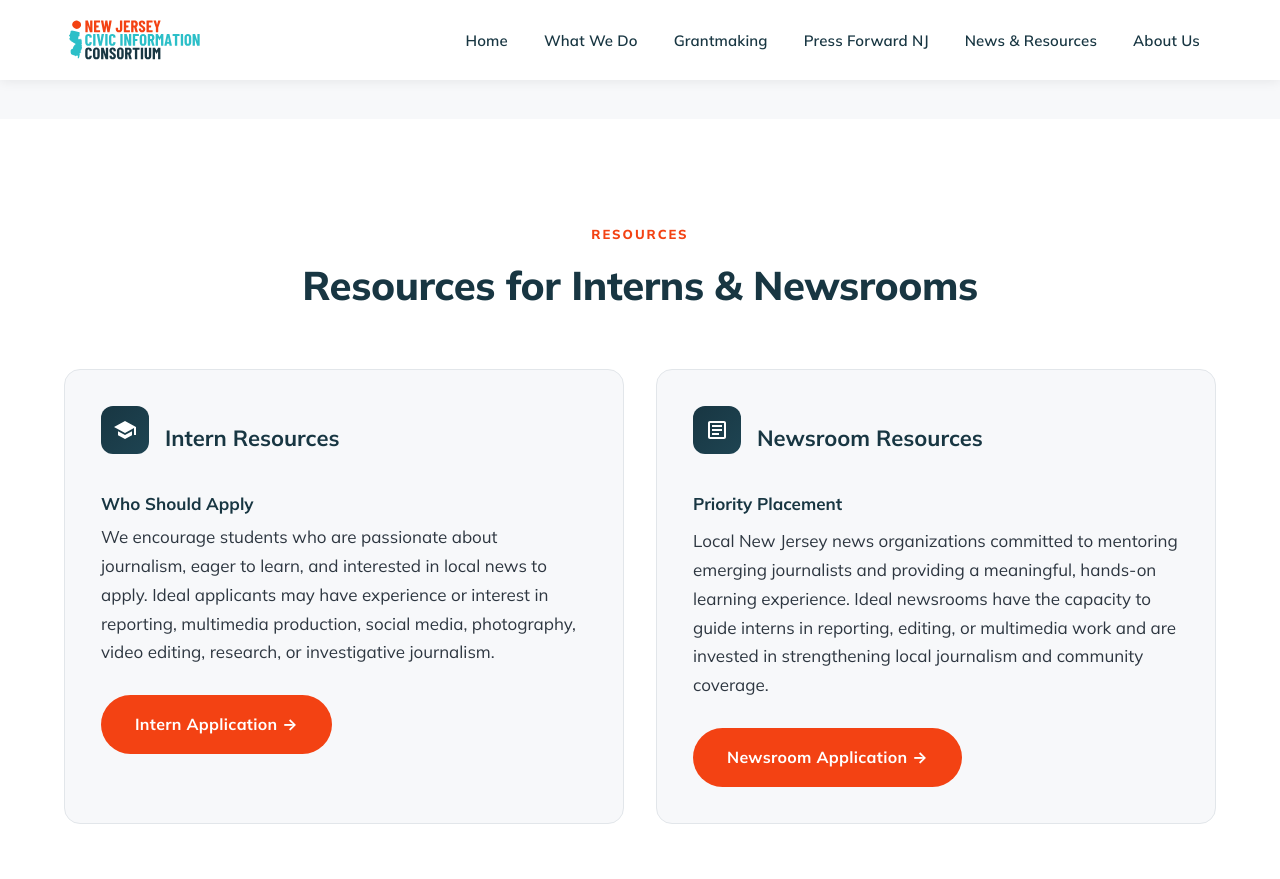
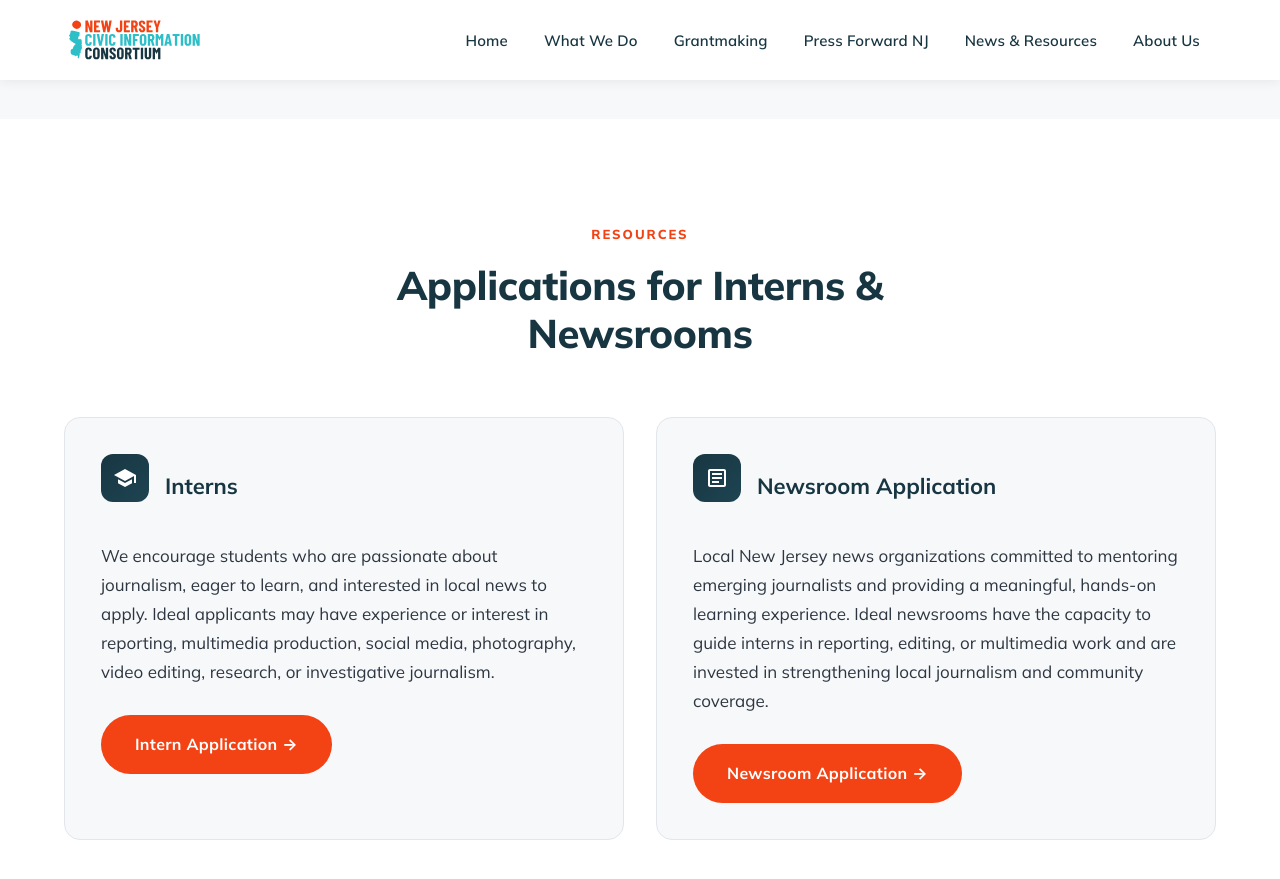
Before and after one commit to madi-mccool/njcivicinfo, a Jekyll site: the page built from docs/internship.html, in a window 1280 px wide and 900 px high, scrolled down 1652 px. Shown: the top 879 px of the window. Built offline with Jekyll 4.4.1, drawn with Linux system fonts in a browser that asks for light colours; some of the changed text lies outside the part shown.

Commit message:
Update internship.html

```diff
--- a/docs/internship.html
+++ b/docs/internship.html
@@ -8,8 +8,8 @@
 <!-- Page Hero -->
 <section class="page-hero page-hero-internship">
   <div class="page-hero-content">
-    <span class="hero-label">Internship Program</span>
-    <h1>Internship</h1>
+    <span class="hero-label">Applications Now Open!</span>
+    <h1>Internship Program</h1>
     <p class="page-hero-subtitle">Connecting New Jersey's local news organizations with talented university students through a statewide paid internship program.</p>
   </div>
 </section>
@@ -54,37 +54,35 @@
   </div>
 </section>
 
-<!-- Resources -->
+<!-- HOW TO APPLY -->
 <section class="content-section">
   <div class="content-container">
     <div class="section-header">
       <span class="section-label">Resources</span>
-      <h2>Resources for Interns &amp; Newsrooms</h2>
+      <h2>Applications for Interns &amp; Newsrooms</h2>
     </div>
     <div class="internship-resources-grid">
 
-      <!-- Intern Resources -->
+      <!-- Intern Application -->
       <div class="internship-resource-card">
         <div class="resource-card-header">
           <div class="resource-icon">
             <svg viewBox="0 0 24 24" xmlns="http://www.w3.org/2000/svg"><path d="M5 13.18v4L12 21l7-3.82v-4L12 17l-7-3.82zM12 3L1 9l11 6 9-4.91V17h2V9L12 3z"/></svg>
           </div>
-          <h3>Intern Resources</h3>
+          <h3>Interns</h3>
         </div>
-        <h4>Who Should Apply</h4>
         <p>We encourage students who are passionate about journalism, eager to learn, and interested in local news to apply. Ideal applicants may have experience or interest in reporting, multimedia production, social media, photography, video editing, research, or investigative journalism.</p>
         <a href="https://airtable.com/appxJGAj1AEA8YNsK/pagbkKx3Ff47GfPxe/form" target="_blank" rel="noopener" class="btn btn-primary" style="margin-top: 16px;">Intern Application &rarr;</a>
       </div>
 
-      <!-- Newsroom Resources -->
+      <!-- Newsrooms -->
       <div class="internship-resource-card">
         <div class="resource-card-header">
           <div class="resource-icon">
             <svg viewBox="0 0 24 24" xmlns="http://www.w3.org/2000/svg"><path d="M19 5v14H5V5h14m0-2H5c-1.1 0-2 .9-2 2v14c0 1.1.9 2 2 2h14c1.1 0 2-.9 2-2V5c0-1.1-.9-2-2-2zm-5 14H7v-2h7v2zm3-4H7v-2h10v2zm0-4H7V7h10v2z"/></svg>
           </div>
-          <h3>Newsroom Resources</h3>
+          <h3>Newsroom Application</h3>
         </div>
-        <h4>Priority Placement</h4>
         <p style="margin-top: 12px;">Local New Jersey news organizations committed to mentoring emerging journalists and providing a meaningful, hands-on learning experience. Ideal newsrooms have the capacity to guide interns in reporting, editing, or multimedia work and are invested in strengthening local journalism and community coverage.</p>
         <a href="https://airtable.com/appxJGAj1AEA8YNsK/pagrWfB0A7UacUQBf/form" target="_blank" rel="noopener" class="btn btn-primary" style="margin-top: 16px;">Newsroom Application &rarr;</a>
       </div>
```
Also changed, not shown: other parts of docs/internship.html (+1 -1 lines).
